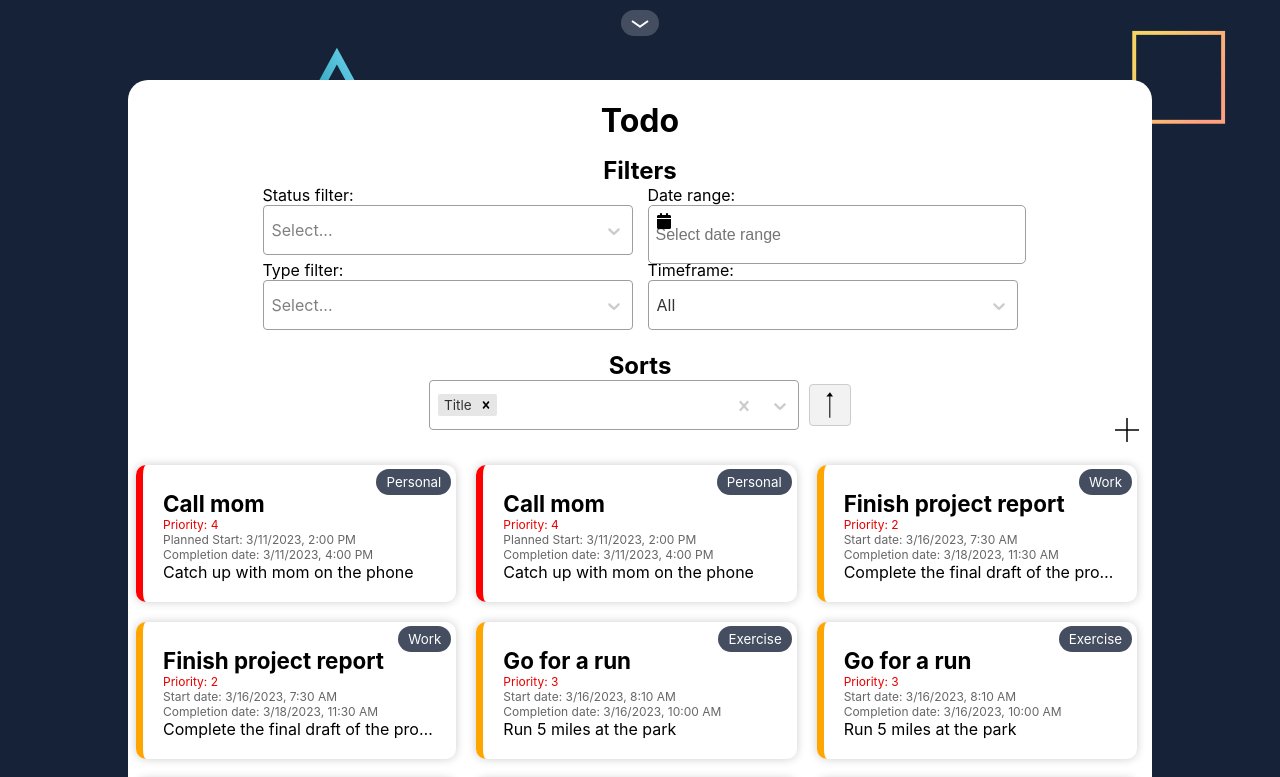
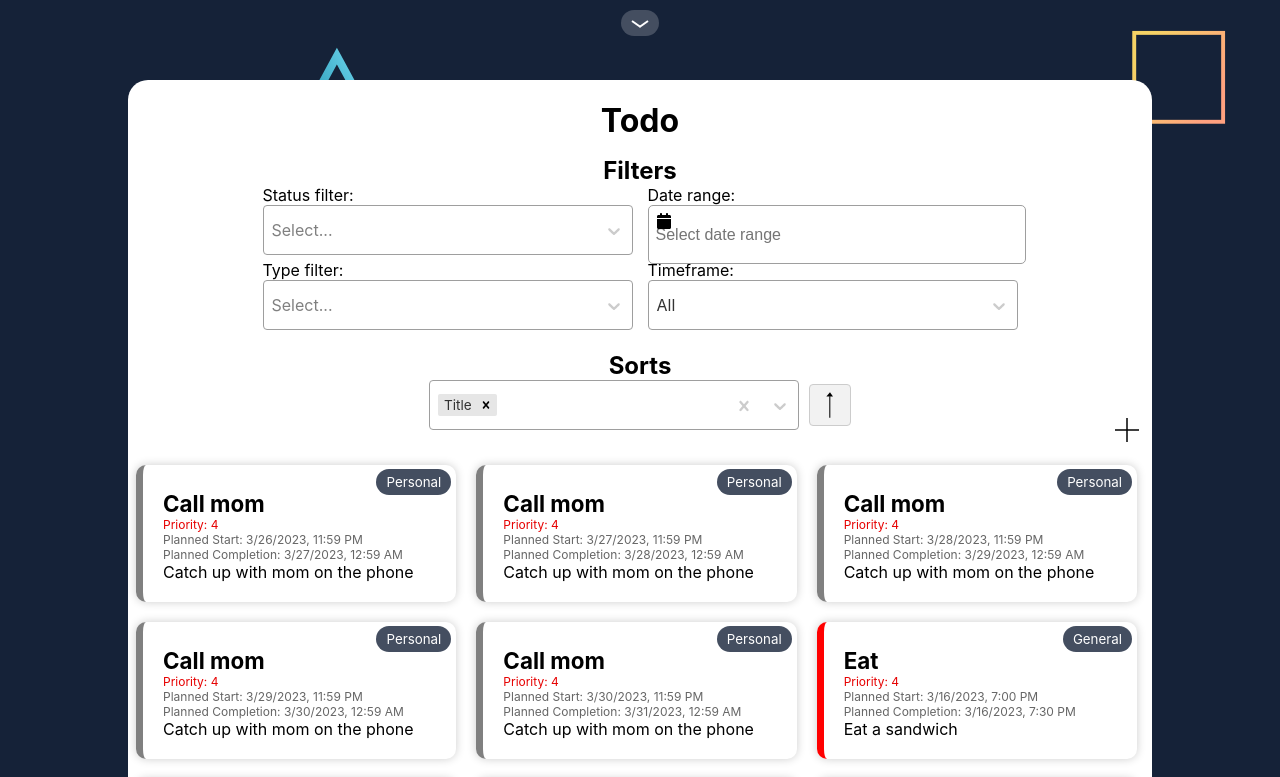
Before and after one commit to DanielGRasmussen/todo-fullstack, a React (Create React App) app: page / in a window 1280 px wide. Shown: the top 777 px of the page. Built offline with nearby package versions, Linux system fonts and the light colour scheme.

Commit message:
Added logic for recurring items. Also moved ITodoData to its own file.

```diff
--- a/src/ExternalServices.ts
+++ b/src/ExternalServices.ts
@@ -1,5 +1,5 @@
-import { ITodoData } from "./main/TodoList";
-import { sleep } from "./utils";
+import { sleep, stringTimeToMS } from "./utils";
+import ITodoData from "./ITodoData";
 
 let todos: ITodoData[] = [
 	{
@@ -208,39 +208,6 @@ let todos: ITodoData[] = [
 		lastUpdated: new Date("08 March 2023 11:30 UTC").toISOString()
 	},
 	{
-		id: "7",
-		created: new Date("10 March 2023 16:45 UTC").toISOString(),
-		proposedStartDate: new Date("11 March 2023 14:00 UTC").toISOString(),
-		actualStartDate: "",
-		proposedEndDate: new Date("11 March 2023 16:00 UTC").toISOString(),
-		actualEndDate: "",
-		title: "Call mom",
-		description: "Catch up with mom on the phone",
-		type: "Personal",
-		subTasks: [
-			{
-				name: "Make the call",
-				link: false,
-				id: ""
-			},
-			{
-				name: "Ask about her day",
-				link: false,
-				id: ""
-			},
-			{
-				name: "Tell her about yours",
-				link: false,
-				id: ""
-			}
-		],
-		parentTask: "",
-		recurring: { isRecurring: false },
-		priority: "4",
-		status: "incomplete",
-		lastUpdated: new Date("11 March 2023 16:00 UTC").toISOString()
-	},
-	{
 		id: "8",
 		created: new Date("12 March 2023 08:00 UTC").toISOString(),
 		proposedStartDate: new Date("12 March 2023 10:00 UTC").toISOString(),
@@ -277,9 +244,9 @@ let todos: ITodoData[] = [
 		id: "9",
 		created: new Date("15 March 2023 19:30 UTC").toISOString(),
 		proposedStartDate: new Date("16 March 2023 19:00 UTC").toISOString(),
-		actualStartDate: new Date("16 March 2023 19:05 UTC").toISOString(),
+		actualStartDate: "",
 		proposedEndDate: new Date("16 March 2023 19:30 UTC").toISOString(),
-		actualEndDate: new Date("16 March 2023 19:25 UTC").toISOString(),
+		actualEndDate: "",
 		title: "Eat",
 		description: "Eat a sandwich",
 		type: "General",
@@ -296,14 +263,9 @@ let todos: ITodoData[] = [
 			}
 		],
 		parentTask: "",
-		recurring: {
-			isRecurring: true,
-			frequency: "1d",
-			duration: { start: "3/26/23, 11:59 PM", end: "3/30/23, 11:59 PM" },
-			completionStatus: [2, 0, 0, 0, 0]
-		},
+		recurring: { isRecurring: false },
 		priority: "4",
-		status: "complete",
+		status: "incomplete",
 		lastUpdated: new Date("17 March 2023 19:25 UTC").toISOString()
 	},
 	{
@@ -486,9 +448,9 @@ let todos: ITodoData[] = [
 	{
 		id: "15",
 		created: new Date("10 March 2023 16:45 UTC").toISOString(),
-		proposedStartDate: new Date("11 March 2023 14:00 UTC").toISOString(),
+		proposedStartDate: "",
 		actualStartDate: "",
-		proposedEndDate: new Date("11 March 2023 16:00 UTC").toISOString(),
+		proposedEndDate: "",
 		actualEndDate: "",
 		title: "Call mom",
 		description: "Catch up with mom on the phone",
@@ -511,7 +473,22 @@ let todos: ITodoData[] = [
 			}
 		],
 		parentTask: "",
-		recurring: { isRecurring: false },
+		recurring: {
+			isRecurring: true,
+			frequency: "1d",
+			duration: {
+				start: new Date("26 March 2023 23:59 UTC").toISOString(),
+				end: new Date("30 March 2023 23:59 UTC").toISOString()
+			},
+			timeTaken: stringTimeToMS("1h"),
+			completionStatus: [
+				{ status: "incomplete", actualStart: "", actualEnd: "" },
+				{ status: "incomplete", actualStart: "", actualEnd: "" },
+				{ status: "incomplete", actualStart: "", actualEnd: "" },
+				{ status: "incomplete", actualStart: "", actualEnd: "" },
+				{ status: "incomplete", actualStart: "", actualEnd: "" }
+			]
+		},
 		priority: "4",
 		status: "incomplete",
 		lastUpdated: new Date("11 March 2023 16:00 UTC").toISOString()
--- /dev/null
+++ b/src/ITodoData.ts
@@ -0,0 +1,30 @@
+export default interface ITodoData {
+	id?: string;
+	created: string;
+	proposedStartDate: string;
+	actualStartDate: string;
+	proposedEndDate: string;
+	actualEndDate: string;
+	title: string;
+	description: string;
+	type: string;
+	subTasks: { name: string; link: boolean; id: string }[];
+	parentTask: string;
+	recurring: {
+		isRecurring: boolean;
+		// 1h = every hour, 1d = every day, 1w = every week, 1m = every month
+		frequency?: string;
+		// Stored in .toISOString format
+		duration?: { start: string; end: string };
+		// Time between planned start/end in milliseconds
+		timeTaken?: number;
+		completionStatus?: {
+			status: string;
+			actualStart: string;
+			actualEnd: string;
+		}[];
+	};
+	priority: string;
+	status: string;
+	lastUpdated: string;
+}
--- a/src/main/Main.tsx
+++ b/src/main/Main.tsx
@@ -1,11 +1,12 @@
 import "./css/Main.css";
 import React, { useEffect, useState } from "react";
-import { ITodoData, TodoList } from "./TodoList";
+import { TodoList } from "./TodoList";
 import { Modal } from "../modal/Modal";
 import { getToDoList } from "../ExternalServices";
 import Notice from "./Notice";
 import { sleep } from "../utils";
 import Confirmation from "./Confirmation";
+import ITodoData from "../ITodoData";
 
 function Main(): JSX.Element {
 	const [todoList, setTodoList] = useState<ITodoData[]>([]);
--- a/src/main/TodoElement.tsx
+++ b/src/main/TodoElement.tsx
@@ -1,7 +1,7 @@
 import "./css/TodoElement.css";
 import React from "react";
-import { ITodoData } from "./TodoList";
 import { formatDate } from "../utils";
+import ITodoData from "../ITodoData";
 
 interface ITodoElementProps {
 	todo: ITodoData;
@@ -35,13 +35,16 @@ function TodoElement({
 		!todo.actualEndDate &&
 		new Date() > new Date(todo.proposedEndDate);
 
-	// IDE and ESLint disagreed how it should be formatted
-	const actual = `Start date: ${formatDate(todo.actualStartDate)}`;
-	const planned = `Planned Start: ${formatDate(todo.proposedStartDate)}`;
+	const actualStart = `Start date: ${formatDate(todo.actualStartDate)}`;
+	const plannedStart = `Planned Start: ${formatDate(todo.proposedStartDate)}`;
+
+	const actualEnd = `Completion date: ${formatDate(todo.actualEndDate)}`;
+	const plannedEnd = `Planned Completion: ${formatDate(
+		todo.proposedEndDate
+	)}`;
 
 	return (
 		<li
-			key={todo.id}
 			className={`todo-item ${todo.status} ${todo.type} ${
 				behindStart || behindFinish ? "behind" : ""
 			}`}
@@ -54,14 +57,11 @@ function TodoElement({
 			<h3>{todo.title}</h3>
 			<p className="type">{todo.type}</p>
 			<p className="priority">Priority: {todo.priority}</p>
-			<p className="date">{todo.actualStartDate ? actual : planned}</p>
 			<p className="date">
-				Completion date:{" "}
-				{formatDate(
-					todo.actualEndDate
-						? todo.actualEndDate
-						: todo.proposedEndDate
-				)}
+				{todo.actualStartDate ? actualStart : plannedStart}
+			</p>
+			<p className="date">
+				{todo.actualEndDate ? actualEnd : plannedEnd}
 			</p>
 			<p className="description">{todo.description}</p>
 		</li>
--- a/src/main/TodoList.tsx
+++ b/src/main/TodoList.tsx
@@ -2,32 +2,41 @@ import "./css/TodoList.css";
 import React, { Dispatch, SetStateAction, useState } from "react";
 import SearchMenu from "./SearchMenu";
 import TodoElement from "./TodoElement";
-import { filterTodosByDate } from "../utils";
+import { filterTodosByDate, stringTimeToMS } from "../utils";
+import ITodoData from "../ITodoData";
 
-export interface ITodoData {
-	id?: string;
-	created: string;
-	proposedStartDate: string;
-	actualStartDate: string;
-	proposedEndDate: string;
-	actualEndDate: string;
-	title: string;
-	description: string;
-	type: string;
-	subTasks: { name: string; link: boolean; id: string }[];
-	parentTask: string;
-	recurring: {
-		isRecurring: boolean;
-		// Ex. 1d = every day, 1w = every week, 1m = every month
-		frequency?: string;
-		// Stored in .toISOString format
-		duration?: { start: string; end: string };
-		// 0 = incomplete, 1 = in-progress, 2 = completed
-		completionStatus?: number[];
-	};
-	priority: string;
-	status: string;
-	lastUpdated: string;
+function useRecurring(todoList: ITodoData[]): ITodoData[] {
+	const recurringTodo = [];
+	for (const todo of todoList) {
+		if (!todo.recurring.isRecurring) recurringTodo.push(todo);
+		else {
+			const start: Date = new Date(todo.recurring.duration.start);
+			const end: Date = new Date(todo.recurring.duration.end);
+			const frequencyMs: number = stringTimeToMS(
+				todo.recurring.frequency
+			);
+			const timeTaken: number = todo.recurring.timeTaken;
+
+			let i = 0;
+			while (start <= end) {
+				recurringTodo.push({
+					...todo,
+					proposedStartDate: start.toISOString(),
+					proposedEndDate: new Date(
+						start.getTime() + timeTaken
+					).toISOString(),
+					actualStartDate:
+						todo.recurring.completionStatus[i].actualStart,
+					actualEndDate: todo.recurring.completionStatus[i].actualEnd,
+					status: todo.recurring.completionStatus[i].status,
+					index: i
+				});
+				start.setTime(start.getTime() + frequencyMs);
+				i++;
+			}
+		}
+	}
+	return recurringTodo;
 }
 
 interface ITodoListProps {
@@ -75,8 +84,10 @@ export function TodoList({
 	const [startDate, setStartDate] = useState(null);
 	const [endDate, setEndDate] = useState(null);
 
+	const recurringTodo: ITodoData[] = useRecurring(todoList);
+
 	// Gets the unique types from todoList
-	const filterOptions: { value: string; label: string }[] = todoList
+	const filterOptions: { value: string; label: string }[] = recurringTodo
 		.map((todo: ITodoData) => ({
 			value: todo.type.toLowerCase(),
 			label: todo.type.toLowerCase()
@@ -92,7 +103,7 @@ export function TodoList({
 		);
 
 	// Search query is in it, and it's type is in filters (if there are any)
-	const filteredTodoList = todoList.filter((todo: ITodoData) => {
+	const filteredTodoList = recurringTodo.filter((todo: ITodoData) => {
 		// Filter by searchQuery
 		if (
 			searchQuery &&
--- a/src/modal/Dates.tsx
+++ b/src/modal/Dates.tsx
@@ -1,7 +1,7 @@
 import "./css/Dates.css";
 import { formatDate } from "../utils";
 import React from "react";
-import { ITodoData } from "../main/TodoList";
+import ITodoData from "../ITodoData";
 
 interface IDatesProps {
 	todo: ITodoData;
@@ -30,6 +30,9 @@ function Dates({ todo, dataChange, create }: IDatesProps) {
 			</li>
 			<li>
 				Planned Start: <br />
+				{todo.recurring.isRecurring ? (
+					formatDate(todo.proposedStartDate)
+				) : (
 					<input
 						type="text"
 						defaultValue={
@@ -40,6 +43,7 @@ function Dates({ todo, dataChange, create }: IDatesProps) {
 						}}
 						placeholder="ex. 1/1/2000, 12:00 AM"
 					/>
+				)}
 			</li>
 			<li>
 				Actual Start: <br />
@@ -49,6 +53,9 @@ function Dates({ todo, dataChange, create }: IDatesProps) {
 			</li>
 			<li>
 				Planned End: <br />
+				{todo.recurring.isRecurring ? (
+					formatDate(todo.proposedEndDate)
+				) : (
 					<input
 						type="text"
 						defaultValue={
@@ -59,6 +66,7 @@ function Dates({ todo, dataChange, create }: IDatesProps) {
 						}}
 						placeholder="ex. 1/1/2000, 12:00 PM"
 					/>
+				)}
 			</li>
 			<li>
 				Actual End: <br />
--- a/src/modal/Modal.tsx
+++ b/src/modal/Modal.tsx
@@ -8,7 +8,7 @@ import {
 	getTodoByIdFromLocal,
 	saveTodo
 } from "../ExternalServices";
-import { ITodoData } from "../main/TodoList";
+import ITodoData from "../ITodoData";
 
 export function Modal(
 	isOpen: boolean,
@@ -58,12 +58,37 @@ export function Modal(
 		} else if (dataType === "type" && newValue === "") {
 			return startNotice("error", "Invalid Type");
 		}
-		if (todo[dataType] === value && !forceUpdate) return;
+		if (
+			todo[dataType] === value &&
+			!forceUpdate &&
+			!todo.recurring.isRecurring
+		)
+			return;
 
 		todo[dataType] = value;
 		todo.lastUpdated = new Date().toISOString();
 
 		if (create) return startNotice("success", "Updated");
+		if (todo.recurring.isRecurring) {
+			if (
+				dataType === "proposedStartDate" ||
+				dataType === "proposedEndDate"
+			)
+				return;
+
+			const realTodo = getTodoByIdFromLocal(todo.id);
+			realTodo[dataType] = value;
+			if (dataType === "status") {
+				realTodo.recurring.completionStatus[todo.index].status = value;
+				if (newValue === "in-progress")
+					realTodo.recurring.completionStatus[
+						todo.index
+					].actualStart = new Date().toISOString();
+				else if (newValue === "complete")
+					realTodo.recurring.completionStatus[todo.index].actualEnd =
+						new Date().toISOString();
+			}
+		}
 
 		// Here we should place a call to external services to update db
 		fetchTodoList();
--- a/src/modal/SubTask.tsx
+++ b/src/modal/SubTask.tsx
@@ -1,7 +1,7 @@
 import "./css/SubTask.css";
 import React from "react";
 import { deleteTodoById, getTodoByIdFromLocal } from "../ExternalServices";
-import { ITodoData } from "../main/TodoList";
+import ITodoData from "../ITodoData";
 
 interface ISubTaskProps {
 	subtask: { name: string; link: boolean; id: string };
--- a/src/utils.ts
+++ b/src/utils.ts
@@ -133,3 +133,23 @@ export function filterTodosByDate(
 			return true;
 	}
 }
+
+export function stringTimeToMS(timeString: string): number {
+	// convert frequency string to milliseconds
+	let MS = 0;
+	switch (timeString.slice(-1)) {
+		case "h":
+			MS = parseInt(timeString) * 60 * 60 * 1000;
+			break;
+		case "d":
+			MS = parseInt(timeString) * 24 * 60 * 60 * 1000;
+			break;
+		case "w":
+			MS = parseInt(timeString) * 7 * 24 * 60 * 60 * 1000;
+			break;
+		case "m":
+			MS = parseInt(timeString) * 30 * 24 * 60 * 60 * 1000;
+			break;
+	}
+	return MS;
+}
```
Lines whose indentation alone changed are shown as unchanged.
